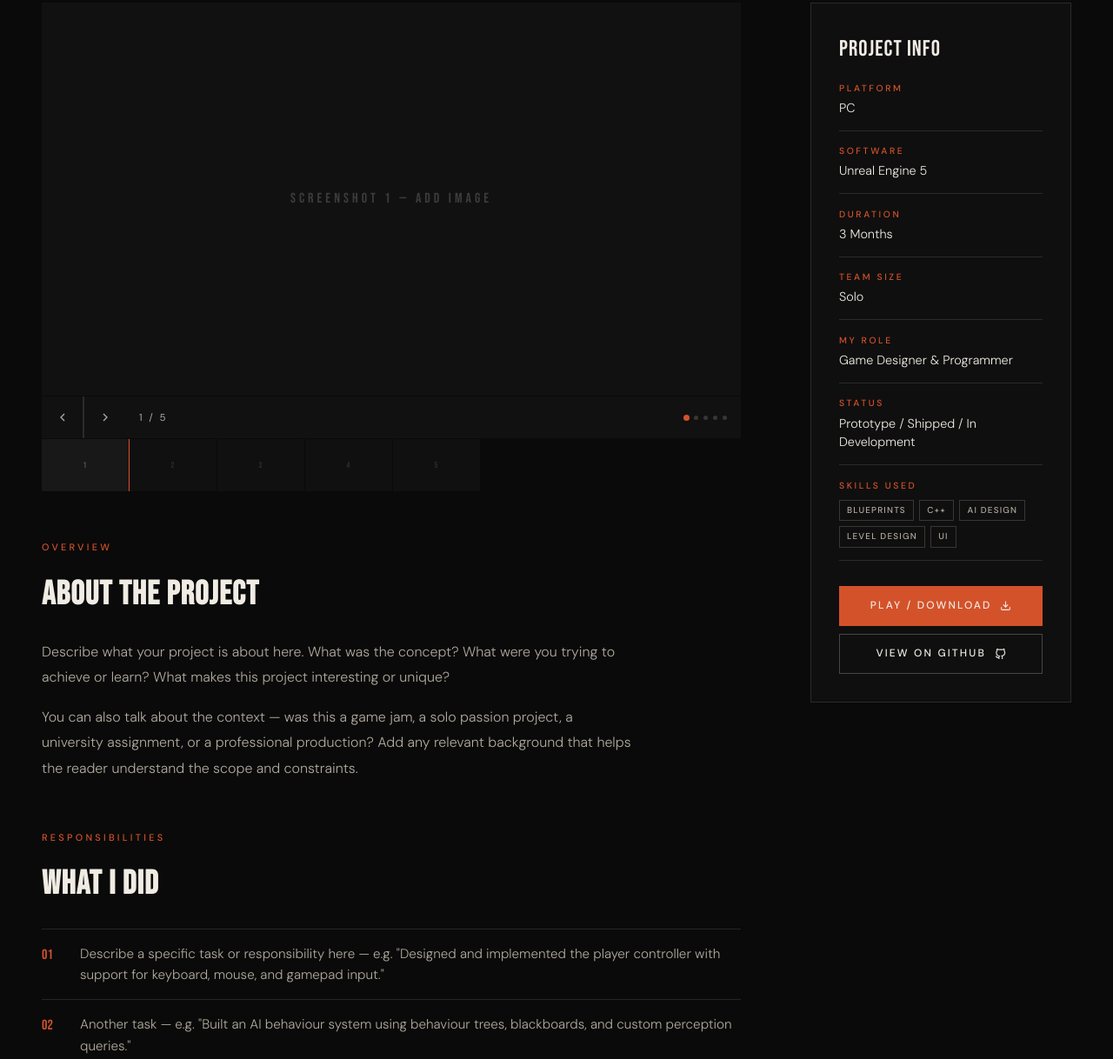
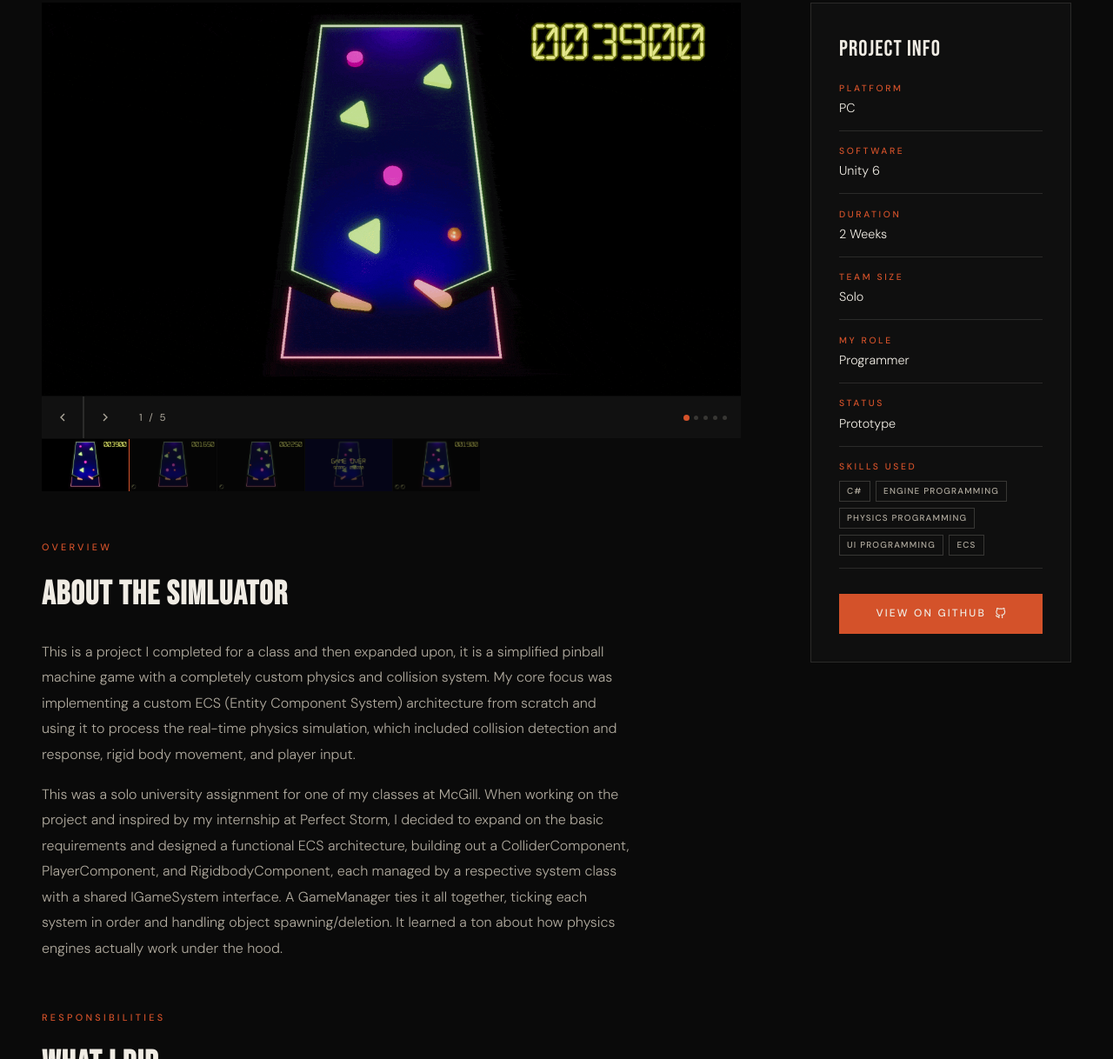
Before and after one commit to Tavio1/portfolio, a plain HTML site: page projects/physics-sim.html in a window 1280 px wide. Shown: the part 637-1855 px from the top of the page at 87% size. Drawn offline with Linux system fonts and the light colour scheme.

Commit message:
physics sim page

```diff
--- a/projects/physics-sim.html
+++ b/projects/physics-sim.html
@@ -676,7 +676,7 @@
   <div class="hero-overlay"></div>
   <div class="project-hero-content">
     <!-- TODO: Replace with your project title -->
-    <h1 class="project-title">Rigidbody<br>Physics Simulator</h1>
+    <h1 class="project-title">Pinball<br>Physics Simulator</h1>
     <!-- TODO: Replace with your project's platform/type label -->
     <span class="project-eyebrow">PC · Unity · 2025</span>
     <a href="../index.html#portfolio" class="back-link">
@@ -706,11 +706,11 @@
 
           TODO: Input game images/gifs
         -->
-        <div class="slide-placeholder" data-slide="1">SCREENSHOT 1 — ADD IMAGE</div>
-        <div class="slide-placeholder" data-slide="2">SCREENSHOT 2 — ADD IMAGE</div>
-        <div class="slide-placeholder" data-slide="3">SCREENSHOT 3 — ADD IMAGE</div>
-        <div class="slide-placeholder" data-slide="4">SCREENSHOT 4 — ADD IMAGE</div>
-        <div class="slide-placeholder" data-slide="5">SCREENSHOT 5 — ADD IMAGE</div>
+        <img src="../assets/physics-sim/bouncing.gif" alt="Pinballs bouncing off obstacles" />
+        <img src="../assets/physics-sim/hit.gif" alt="Paddle hitting pinballs" />
+        <img src="../assets/physics-sim/collision.gif" alt="Pinballs colliding with each other" />
+        <img src="../assets/physics-sim/game-over.png" alt="Game Over Screen" />
+        <img src="../assets/physics-sim/playing.png" alt="New game started" />
       </div>
 
       <div class="slide-controls">
@@ -730,20 +730,27 @@
     <!-- OVERVIEW -->
     <div class="content-section">
       <p class="section-label">Overview</p>
-      <h2 class="section-heading">About the Project</h2>
+      <h2 class="section-heading">About the Simluator</h2>
       <div class="overview-text">
         <!--
           TODO: Replace this text with your own project overview.
           Describe: what the game is, your goals, the context (jam, solo, team, class), and any key challenges.
         -->
         <p>
-          Describe what your project is about here. What was the concept? What were you
-          trying to achieve or learn? What makes this project interesting or unique?
+          This is a project I completed for a class and then expanded upon, it is a simplified
+          pinball machine game with a completely custom physics and collision system. My core
+          focus was implementing a custom ECS (Entity Component System) architecture from
+          scratch and using it to process the real-time physics simulation, which included
+          collision detection and response, rigid body movement, and player input.
         </p>
         <p>
-          You can also talk about the context — was this a game jam, a solo passion project,
-          a university assignment, or a professional production? Add any relevant background
-          that helps the reader understand the scope and constraints.
+          This was a solo university assignment for one of my classes at McGill. When working on
+          the project and inspired by my internship at Perfect Storm, I decided to expand on
+          the basic requirements and designed a functional ECS architecture, building out a
+          ColliderComponent, PlayerComponent, and RigidbodyComponent, each managed by a respective
+          system class with a shared IGameSystem interface. A GameManager ties it all together,
+          ticking each system in order and handling object spawning/deletion. It learned a ton about how
+          physics engines actually work under the hood.
         </p>
       </div>
     </div>
@@ -760,37 +767,41 @@
         -->
         <li>
           <span class="task-num">01</span>
-          <span>Describe a specific task or responsibility here — e.g. "Designed and implemented the player controller with support for keyboard, mouse, and gamepad input."</span>
+          <span>Designed and implemented an ECS architecture with three components and dedicated system classes each implementing a GameSystem interface</span>
         </li>
         <li>
           <span class="task-num">02</span>
-          <span>Another task — e.g. "Built an AI behaviour system using behaviour trees, blackboards, and custom perception queries."</span>
+          <span>Built a GameManager to tick all systems in order and handle full object lifecycle, including spawn setup and deletion cleanup</span>
         </li>
         <li>
           <span class="task-num">03</span>
-          <span>Another task — e.g. "Designed the core game loop and win/loss conditions, including a capture-point conquest mode."</span>
+          <span>Implemented rigid body physics simulation with customizable gravitational acceleration, per-surface energy absorption, and both static and dynamic collision resolution</span>
         </li>
         <li>
           <span class="task-num">04</span>
-          <span>Another task — e.g. "Created and iterated on a large open level using landscape sculpting, foliage placement, and modular assets."</span>
+          <span>Developed collision detection and response across multiple geometry types, including oirented bounding boxes and circles</span>
         </li>
         <li>
           <span class="task-num">05</span>
-          <span>Another task — e.g. "Implemented UI systems for player HUD, minimap, and objective tracking."</span>
+          <span>Procedurally placed all interior obstacles at runtime with guaranteed non-overlap and full pinball clearance which are randomized during each session</span>
         </li>
         <li>
           <span class="task-num">06</span>
-          <span>Add or remove list items as needed for your specific project.</span>
+          <span>Created simple game logic handling point calculations, number of lives, game state, and managing the UI</span>
+        </li>
+        <li>
+          <span class="task-num">07</span>
+          <span>Supported two simultaneous pinballs with physically accurate ball-to-ball collision response</span>
         </li>
       </ul>
     </div>
 
     <!-- GAMEPLAY VIDEO -->
+    <!--
     <div class="video-section">
       <p class="section-label">Gameplay</p>
       <h2 class="section-heading">Video</h2>
       <div class="video-wrap">
-        <!--
           TODO: TO EMBED A YOUTUBE VIDEO:
           Replace the placeholder div below with:
           <iframe src="https://www.youtube.com/embed/YOUR_VIDEO_ID"
@@ -803,13 +814,13 @@
                   title="Gameplay video"
                   allow="autoplay; fullscreen; picture-in-picture"
                   allowfullscreen></iframe>
-        -->
         <div class="video-placeholder">
           <svg viewBox="0 0 24 24"><circle cx="12" cy="12" r="10"/><polygon points="10 8 16 12 10 16 10 8"/></svg>
           <p>Add your gameplay video URL above</p>
         </div>
       </div>
     </div>
+    -->
 
   </main>
 
@@ -826,12 +837,12 @@
 
       <div class="meta-row">
         <span class="meta-key">Software</span>
-        <span class="meta-val">Unreal Engine 5</span>
+        <span class="meta-val">Unity 6</span>
       </div>
 
       <div class="meta-row">
         <span class="meta-key">Duration</span>
-        <span class="meta-val">3 Months</span>
+        <span class="meta-val">2 Weeks</span>
       </div>
 
       <div class="meta-row">
@@ -841,33 +852,29 @@
 
       <div class="meta-row">
         <span class="meta-key">My Role</span>
-        <span class="meta-val">Game Designer &amp; Programmer</span>
+        <span class="meta-val">Programmer</span>
       </div>
 
       <div class="meta-row">
         <span class="meta-key">Status</span>
-        <span class="meta-val">Prototype / Shipped / In Development</span>
+        <span class="meta-val">Prototype</span>
       </div>
 
       <div class="meta-row">
         <span class="meta-key">Skills Used</span>
         <div class="meta-tags">
           <!-- Add or remove tags to match your project -->
-          <span class="tag">Blueprints</span>
-          <span class="tag">C++</span>
-          <span class="tag">AI Design</span>
-          <span class="tag">Level Design</span>
-          <span class="tag">UI</span>
+          <span class="tag">C#</span>
+          <span class="tag">Engine Programming</span>
+          <span class="tag">Physics Programming</span>
+          <span class="tag">UI Programming</span>
+          <span class="tag">ECS</span>
         </div>
       </div>
 
       <!-- Optional links — remove any you don't need -->
       <div class="meta-links">
-        <a href="#" class="btn primary">
-          Play / Download
-          <svg viewBox="0 0 24 24"><path d="M21 15v4a2 2 0 0 1-2 2H5a2 2 0 0 1-2-2v-4"/><polyline points="7 10 12 15 17 10"/><line x1="12" y1="15" x2="12" y2="3"/></svg>
-        </a>
-        <a href="#" class="btn">
+        <a href="https://github.com/Tavio1/COMP521_A2" class="btn primary">
           View on GitHub
           <svg viewBox="0 0 24 24"><path d="M9 19c-5 1.5-5-2.5-7-3m14 6v-3.87a3.37 3.37 0 0 0-.94-2.61c3.14-.35 6.44-1.54 6.44-7A5.44 5.44 0 0 0 20 4.77 5.07 5.07 0 0 0 19.91 1S18.73.65 16 2.48a13.38 13.38 0 0 0-7 0C6.27.65 5.09 1 5.09 1A5.07 5.07 0 0 0 5 4.77a5.44 5.44 0 0 0-1.5 3.78c0 5.42 3.3 6.61 6.44 7A3.37 3.37 0 0 0 9 18.13V22"/></svg>
         </a>
@@ -880,10 +887,10 @@
 <!-- ── NEXT PROJECT ── -->
 <div class="next-project">
   <!-- Update href, eyebrow, and title for the next project page -->
-  <a href="shelly-snack-search.html" class="next-project-link">
+  <a href="../index.html" class="next-project-link">
     <div>
-      <p class="next-label">Next Project</p>
-      <p class="next-title">Shelly's<br>Snack Search</p>
+      <p class="next-label">Head back</p>
+      <p class="next-title">Return<br>To Home</p>
     </div>
     <div class="next-arrow">
       <svg viewBox="0 0 24 24"><line x1="7" y1="17" x2="17" y2="7"/><polyline points="7 7 17 7 17 17"/></svg>
```
Also changed, not shown: index.html (+3 -3 lines), projects/malefica.html (+5 -5 lines), assets/physics-sim/bouncing.gif (added), assets/physics-sim/collision.gif (added), assets/physics-sim/game-over.png (added), assets/physics-sim/hit.gif (added), assets/physics-sim/playing.png (added), assets/physics-sim/splash.png (added).
